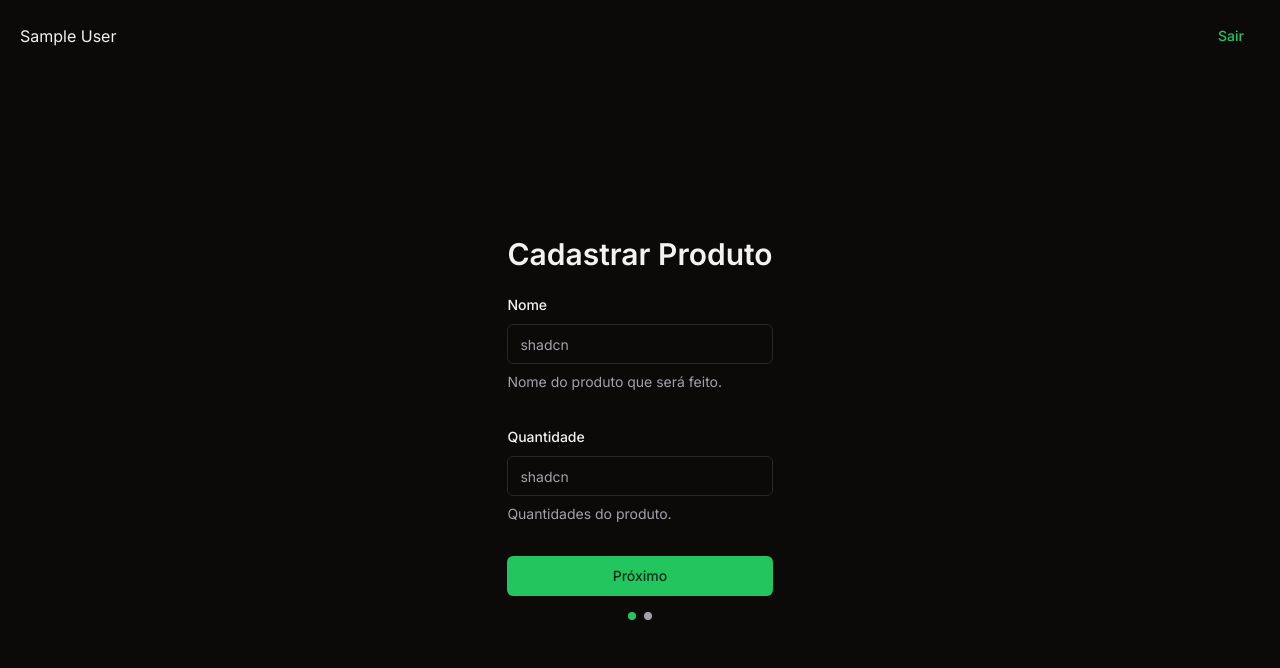
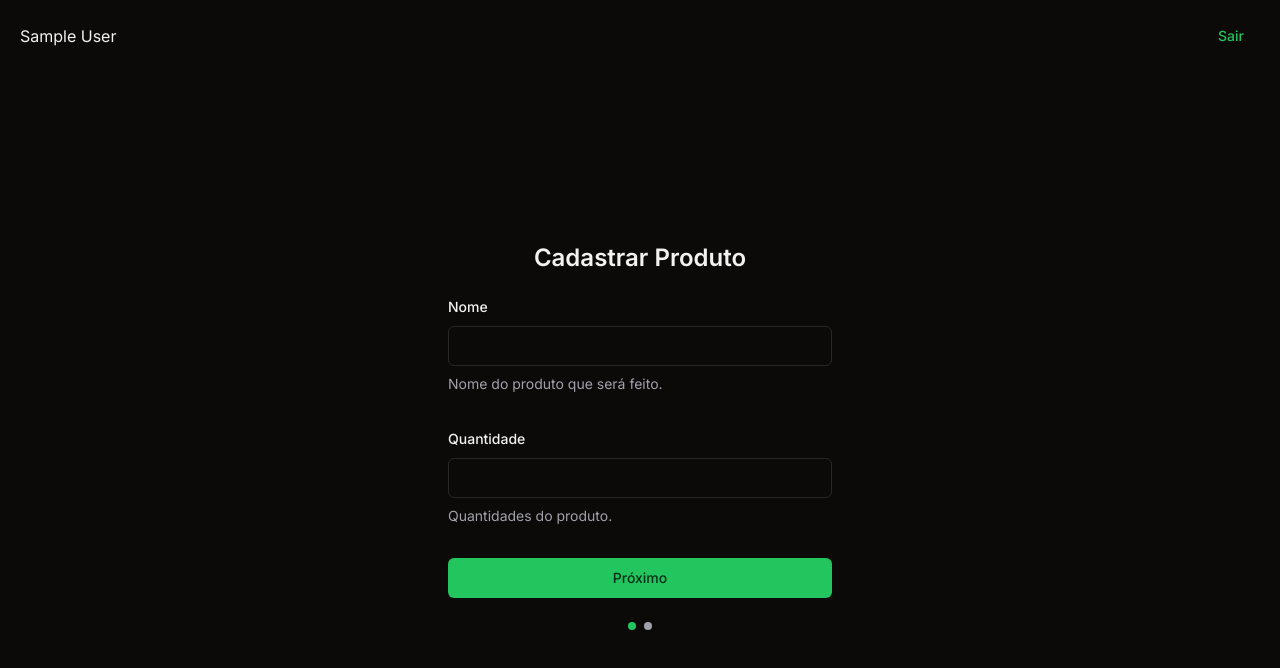
Before and after one commit to miguelfiais/gastei-quanto, a Next.js app: page /novo-produto in a window 1280 px wide. Shown: the top 668 px of the page. Built offline with nearby package versions, Linux system fonts and the light colour scheme; no server answers; sample sign-in values are in the browser's storage.

Commit message:
feat: add form steps

```diff
--- a/src/app/novo-produto/page.tsx
+++ b/src/app/novo-produto/page.tsx
@@ -1,5 +1,5 @@
+import FormSteps from '@/components/form-steps'
 import Header from '@/components/header'
-import NewProductForm from '@/components/new-product-form'
 import { getCurrentUser } from '@/lib/session'
 import { redirect } from 'next/navigation'
 
@@ -11,12 +11,8 @@ const NewProduct = async () => {
   return (
     <>
       <Header user={user} />
-      <div className="container flex flex-grow flex-col items-center justify-center">
-        <NewProductForm userEmail={user.email} />
-        <div className="flex items-center gap-2 py-4">
-          <div className="h-2 w-2 rounded-full bg-primary" />
-          <div className="h-2 w-2 rounded-full bg-muted-foreground" />
-        </div>
+      <div className="container flex flex-grow flex-col items-center justify-center py-4">
+        <FormSteps />
       </div>
     </>
   )
--- /dev/null
+++ b/src/components/form-steps.tsx
@@ -0,0 +1,48 @@
+'use client'
+
+import { useState } from 'react'
+import NewIngredientForm from './new-ingredient-form'
+import NewProductForm from './new-product-form'
+import { Button } from './ui/button'
+
+export interface IProductData {
+  name: string
+  quantity: string
+}
+
+const FormSteps = () => {
+  const [productData, setProductData] = useState<IProductData | undefined>()
+
+  return (
+    <>
+      {productData ? (
+        <div className="flex w-full max-w-sm flex-grow flex-col gap-14">
+          <div className="text-sm font-medium">
+            <p className="capitalize text-primary">{productData.name}</p>
+            <p>Unidades: {productData.quantity}</p>
+          </div>
+          <div className="flex flex-col items-center gap-6">
+            <NewIngredientForm />
+            <Button variant={'secondary'} className="w-full">
+              Finalizar
+            </Button>
+            <div className="flex items-center gap-2">
+              <div className="h-2 w-2 rounded-full bg-muted-foreground"></div>
+              <div className="h-2 w-2 rounded-full bg-primary"></div>
+            </div>
+          </div>
+        </div>
+      ) : (
+        <div className="flex w-full max-w-sm flex-col items-center gap-6">
+          <NewProductForm setProductData={setProductData} />
+          <div className="flex items-center gap-2">
+            <div className="h-2 w-2 rounded-full bg-primary"></div>
+            <div className="h-2 w-2 rounded-full bg-muted-foreground"></div>
+          </div>
+        </div>
+      )}
+    </>
+  )
+}
+
+export default FormSteps
--- a/src/components/new-product-form.tsx
+++ b/src/components/new-product-form.tsx
@@ -15,6 +15,8 @@ import {
   FormMessage,
 } from '@/components/ui/form'
 import { Input } from '@/components/ui/input'
+import { Dispatch, SetStateAction } from 'react'
+import { IProductData } from './form-steps'
 
 const formSchema = z.object({
   name: z
@@ -34,10 +36,10 @@ const formSchema = z.object({
 })
 
 interface NewProductFormProps {
-  userEmail: string | undefined | null
+  setProductData: Dispatch<SetStateAction<IProductData | undefined>>
 }
 
-const NewProductForm = ({ userEmail }: NewProductFormProps) => {
+const NewProductForm = ({ setProductData }: NewProductFormProps) => {
   const form = useForm<z.infer<typeof formSchema>>({
     resolver: zodResolver(formSchema),
     defaultValues: {
@@ -47,12 +49,12 @@ const NewProductForm = ({ userEmail }: NewProductFormProps) => {
   })
 
   function onSubmit(values: z.infer<typeof formSchema>) {
-    console.log(values)
+    setProductData(values)
   }
 
   return (
-    <div>
-      <h2 className="mb-5 text-center text-3xl font-semibold">
+    <div className="w-full">
+      <h2 className="mb-5 text-center text-2xl font-semibold">
         Cadastrar Produto
       </h2>
       <Form {...form}>
@@ -64,7 +66,7 @@ const NewProductForm = ({ userEmail }: NewProductFormProps) => {
               <FormItem>
                 <FormLabel>Nome</FormLabel>
                 <FormControl>
-                  <Input placeholder="shadcn" {...field} />
+                  <Input {...field} />
                 </FormControl>
                 <FormDescription>
                   Nome do produto que será feito.
@@ -80,7 +82,7 @@ const NewProductForm = ({ userEmail }: NewProductFormProps) => {
               <FormItem>
                 <FormLabel>Quantidade</FormLabel>
                 <FormControl>
-                  <Input placeholder="shadcn" {...field} />
+                  <Input {...field} />
                 </FormControl>
                 <FormDescription>Quantidades do produto.</FormDescription>
                 <FormMessage />
```
